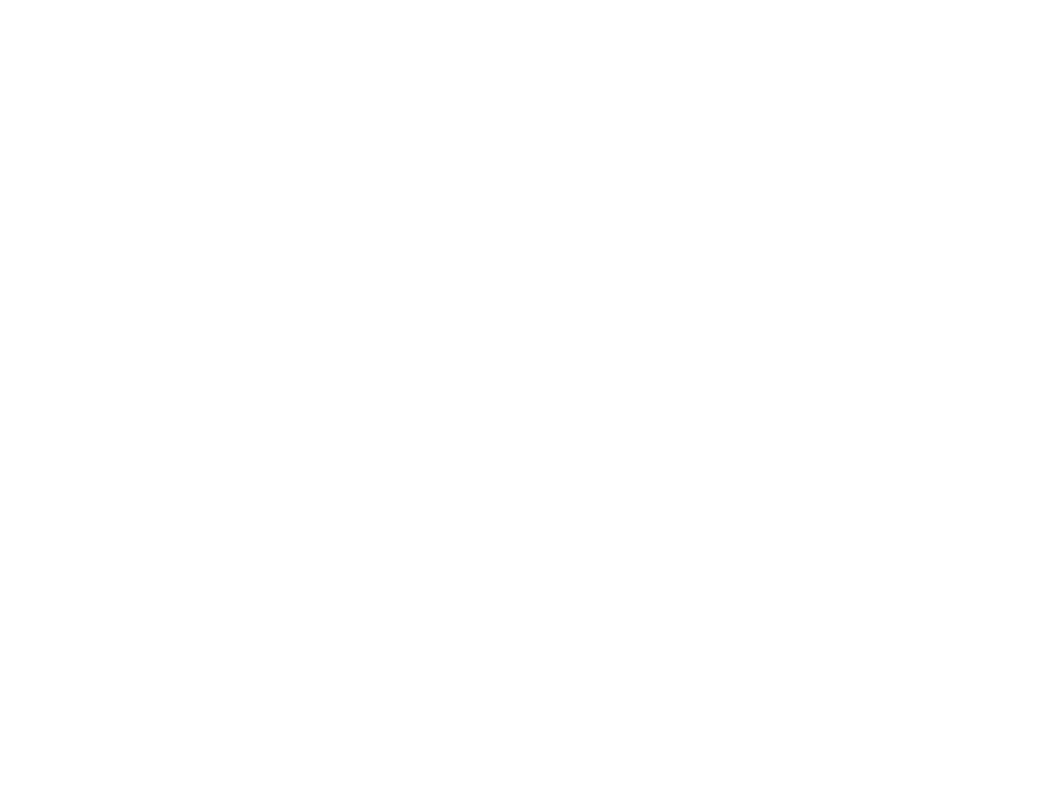
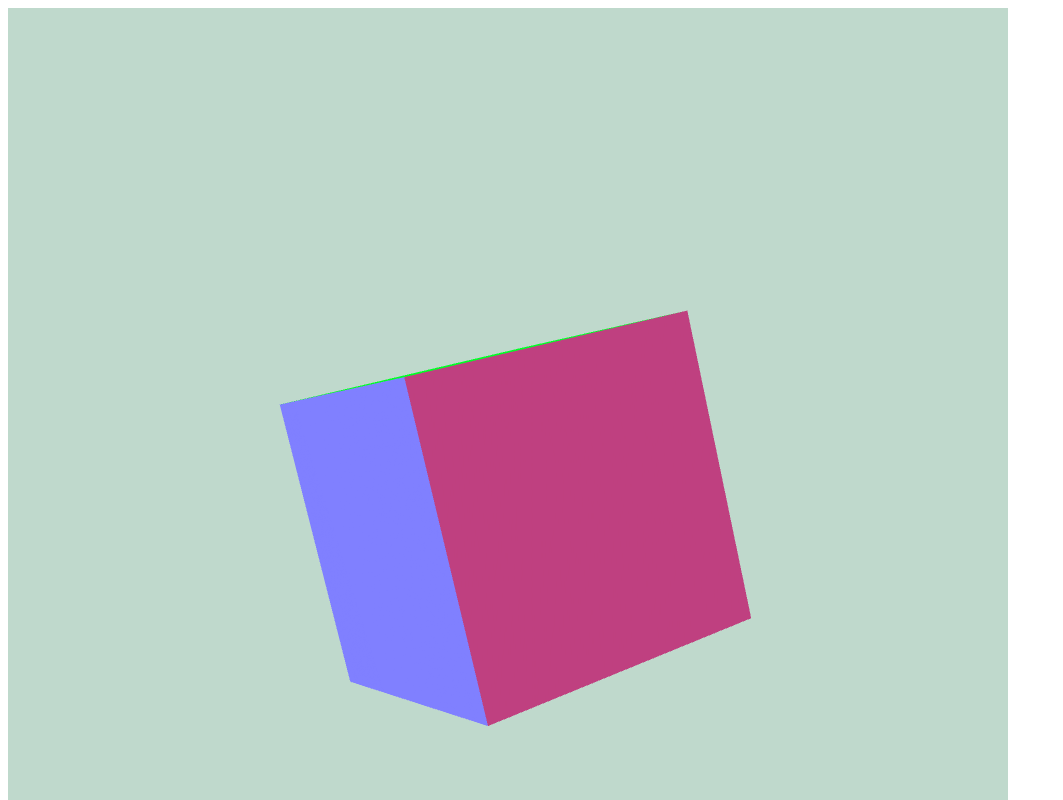
Before and after one commit to ariel-ms/Computer-Graphics, a plain HTML site: page index.html in a window 1280 px wide. Shown: the top 800 px of the page, without its empty margins (0-1063 px from the left). Drawn offline with Linux system fonts and the light colour scheme.

Commit message:
update base code to display 3d cube

```diff
--- a/app.js
+++ b/app.js
@@ -1,34 +1,36 @@
 // Author - Ariel Mendez | A01020690
-// El codigo base de este proyecto esta inspirado en
-// el tutorial: https://www.youtube.com/watch?v=kB0ZVUrI4Aw
+// Resouces or tutorials that inspired this project
+// tutorial - https://www.youtube.com/watch?v=kB0ZVUrI4Aw
+// blog - https://webglfundamentals.org/webgl/lessons/webgl-fundamentals.html
 
-// provides the clip space coordinates
-// attributes get the data from the buffer
-var vertexShaderSrc = [
-  "precision mediump float;",
-  "",
-  "attribute vec2 vertPosition;",
-  "attribute vec3 vertColor;",
-  "varying vec3 fragColor;",
-  "",
-  "void main()",
-  "{",
-  "  fragColor = vertColor;",
-  "  gl_Position = vec4(vertPosition, 0.0, 1.0);",
-  "}",
-].join("\n");
+const createShader = (gl, type, source) => {
+  var shader = gl.createShader(type);
+  gl.shaderSource(shader, source);
+  gl.compileShader(shader);
+  var success = gl.getShaderParameter(shader, gl.COMPILE_STATUS);
+  if (success) {
+    return shader;
+  }
+  console.log("Error while creating the shader", gl.getShaderInfoLog(shader));
+  gl.deleteShader(shader);
+};
 
-// provides color
-// fragColor (read, green, blue)
-var fragmentShaderSrc = [
-  "precision mediump float;",
-  "",
-  "varying vec3 fragColor;",
-  "void main()",
-  "{",
-  "  gl_FragColor = vec4(fragColor, 1.0);",
-  "}",
-].join("\n");
+const createProgram = (gl, vertexShader, fragmentShader) => {
+  var program = gl.createProgram();
+  gl.attachShader(program, vertexShader);
+  gl.attachShader(program, fragmentShader);
+  gl.linkProgram(program);
+
+  var success = gl.getProgramParameter(program, gl.LINK_STATUS);
+  if (success) {
+    return program;
+  }
+  console.log(
+    "Error while creating the program",
+    gl.getProgramInfoLog(program)
+  );
+  gl.deleteProgram(program);
+};
 
 var main = function () {
   const canvas = document.getElementById("surface");
@@ -45,51 +47,187 @@ var main = function () {
     return;
   }
 
-  // clear color
-  gl.clearColor(1.0, 1.0, 1.0, 1.0);
-  gl.clear(gl.COLOR_BUFFER_BIT | gl.DEPTH_BUFFER_BIT);
+  // get shaders text
+  var vertexShaderTxt = document.querySelector("#vertex-shader").text;
+  var fragmentShaderTxt = document.querySelector("#fragment-shader").text;
 
-  // create shaders
-  var vertexShader = gl.createShader(gl.VERTEX_SHADER);
-  gl.shaderSource(vertexShader, vertexShaderSrc);
+  // create the shaders
+  var vertexShader = createShader(gl, gl.VERTEX_SHADER, vertexShaderTxt);
+  var fragmentShader = createShader(gl, gl.FRAGMENT_SHADER, fragmentShaderTxt);
 
-  var fragmentShader = gl.createShader(gl.FRAGMENT_SHADER);
-  gl.shaderSource(fragmentShader, fragmentShaderSrc);
+  // create program
+  var program = createProgram(gl, vertexShader, fragmentShader);
 
-  // compile vertex shader
-  gl.compileShader(vertexShader);
-  if (!gl.getShaderParameter(vertexShader, gl.COMPILE_STATUS)) {
-    console.error(
-      "ERROR compiling vertex shader!",
-      gl.getShaderInfoLog(vertexShader)
+  // get vertex attribute locations
+  var positionAttrLocation = gl.getAttribLocation(program, 'vertPosition');
+  var colorAttrLocation = gl.getAttribLocation(program, 'vertColor');
+
+  // get uniform locations
+  var matWorldUniformLocation = gl.getUniformLocation(program, 'mWorld');
+	var matViewUniformLocation = gl.getUniformLocation(program, 'mView');
+  var matProjUniformLocation = gl.getUniformLocation(program, 'mProj');
+
+  // create wall vertex buffer
+  var wallVertexBufferObj = gl.createBuffer();
+	gl.bindBuffer(gl.ARRAY_BUFFER, wallVertexBufferObj);
+  setWallData(gl);
+
+  // create wall index buffer
+  var wallIndexBufferObj = gl.createBuffer();
+	gl.bindBuffer(gl.ELEMENT_ARRAY_BUFFER, wallIndexBufferObj);
+  setWallIndexBuffer(gl);
+
+  drawScene();
+
+  function drawScene() {
+    // clear canvas
+    gl.clearColor(1.0, 1.0, 1.0, 1.0);
+    gl.clear(gl.COLOR_BUFFER_BIT | gl.DEPTH_BUFFER_BIT);
+
+    // enable culling and depth_test
+    gl.enable(gl.DEPTH_TEST);
+    gl.enable(gl.CULL_FACE);
+    gl.frontFace(gl.CCW);
+    gl.cullFace(gl.BACK);
+
+    // Tell OpenGL state machine which program should be active.
+    gl.useProgram(program);
+
+    // enable position attr
+    gl.enableVertexAttribArray(positionAttrLocation);
+
+    gl.vertexAttribPointer(
+      positionAttrLocation, // Attribute location
+      3, // Number of elements per attribute
+      gl.FLOAT, // Type of elements
+      gl.FALSE,
+      6 * Float32Array.BYTES_PER_ELEMENT, // Size of an individual vertex
+      0 // Offset from the beginning of a single vertex to this attribute
     );
-    return;
+
+    // enable color attr
+    gl.enableVertexAttribArray(colorAttrLocation);
+
+    gl.vertexAttribPointer(
+      colorAttrLocation, // Attribute location
+      3, // Number of elements per attribute
+      gl.FLOAT, // Type of elements
+      gl.FALSE,
+      6 * Float32Array.BYTES_PER_ELEMENT, // Size of an individual vertex
+      3 * Float32Array.BYTES_PER_ELEMENT // Offset from the beginning of a single vertex to this attribute
+    );
+
+    // compute the matrices
+    var worldMatrix = new Float32Array(16);
+    var viewMatrix = new Float32Array(16);
+    var projMatrix = new Float32Array(16);
+    glMatrix.mat4.identity(worldMatrix);
+    glMatrix.mat4.lookAt(viewMatrix, [0, 0, -8], [0, 0, 0], [0, 1, 0]);
+    glMatrix.mat4.perspective(projMatrix, glMatrix.glMatrix.toRadian(45), canvas.clientWidth / canvas.clientHeight, 0.1, 1000.0);
+
+    gl.uniformMatrix4fv(matWorldUniformLocation, gl.FALSE, worldMatrix);
+    gl.uniformMatrix4fv(matViewUniformLocation, gl.FALSE, viewMatrix);
+    gl.uniformMatrix4fv(matProjUniformLocation, gl.FALSE, projMatrix);
+
+    var xRotationMatrix = new Float32Array(16);
+    var yRotationMatrix = new Float32Array(16);
+
+    //
+    // Main render loop
+    //
+    var identityMatrix = new Float32Array(16);
+    glMatrix.mat4.identity(identityMatrix);
+    var angle = 0;
+    var loop = function () {
+      angle = performance.now() / 1000 / 6 * 2 * Math.PI;
+      glMatrix.mat4.rotate(yRotationMatrix, identityMatrix, angle, [0, 1, 0]);
+      glMatrix.mat4.rotate(xRotationMatrix, identityMatrix, angle / 4, [1, 0, 0]);
+      glMatrix.mat4.mul(worldMatrix, yRotationMatrix, xRotationMatrix);
+      gl.uniformMatrix4fv(matWorldUniformLocation, gl.FALSE, worldMatrix);
+
+      gl.clearColor(0.75, 0.85, 0.8, 1.0);
+      gl.clear(gl.DEPTH_BUFFER_BIT | gl.COLOR_BUFFER_BIT);
+      gl.drawElements(gl.TRIANGLES, 36, gl.UNSIGNED_SHORT, 0);
+
+      requestAnimationFrame(loop);
+    };
+    requestAnimationFrame(loop);
   }
 
-  // compile fragment shader
-  gl.compileShader(fragmentShader);
-  if (!gl.getShaderParameter(fragmentShader, gl.COMPILE_STATUS)) {
-    console.error(
-      "ERROR compiling fragment shader!",
-      gl.getShaderInfoLog(fragmentShader)
-    );
-    return;
-  }
+};
 
-  // create program
-  var program = gl.createProgram();
+const setWallData = (gl) => {
 
-  // link the shaders to the program
-  gl.attachShader(program, vertexShader);
-  gl.attachShader(program, fragmentShader);
-  gl.linkProgram(program);
-  if (!gl.getProgramParameter(program, gl.LINK_STATUS)) {
-    console.error("ERROR linking program!", gl.getProgramInfoLog(program));
-    return;
-  }
-  gl.validateProgram(program);
-  if (!gl.getProgramParameter(program, gl.VALIDATE_STATUS)) {
-    console.error("ERROR validating program!", gl.getProgramInfoLog(program));
-    return;
-  }
-};
+  var wallVertices =
+  [ // X, Y, Z           R, G, B
+		// Top
+		-1.0, 1.0, -1.0,   0.5, 0.5, 0.5,
+		-1.0, 1.0, 1.0,    0.5, 0.5, 0.5,
+		1.0, 1.0, 1.0,     0.5, 0.5, 0.5,
+		1.0, 1.0, -1.0,    0.5, 0.5, 0.5,
+
+		// Left
+		-1.0, 1.0, 1.0,    0.75, 0.25, 0.5,
+		-1.0, -1.0, 1.0,   0.75, 0.25, 0.5,
+		-1.0, -1.0, -1.0,  0.75, 0.25, 0.5,
+		-1.0, 1.0, -1.0,   0.75, 0.25, 0.5,
+
+		// Right
+		1.0, 1.0, 1.0,    0.25, 0.25, 0.75,
+		1.0, -1.0, 1.0,   0.25, 0.25, 0.75,
+		1.0, -1.0, -1.0,  0.25, 0.25, 0.75,
+		1.0, 1.0, -1.0,   0.25, 0.25, 0.75,
+
+		// Front
+		1.0, 1.0, 1.0,    1.0, 0.0, 0.15,
+		1.0, -1.0, 1.0,    1.0, 0.0, 0.15,
+		-1.0, -1.0, 1.0,    1.0, 0.0, 0.15,
+		-1.0, 1.0, 1.0,    1.0, 0.0, 0.15,
+
+		// Back
+		1.0, 1.0, -1.0,    0.0, 1.0, 0.15,
+		1.0, -1.0, -1.0,    0.0, 1.0, 0.15,
+		-1.0, -1.0, -1.0,    0.0, 1.0, 0.15,
+		-1.0, 1.0, -1.0,    0.0, 1.0, 0.15,
+
+		// Bottom
+		-1.0, -1.0, -1.0,   0.5, 0.5, 1.0,
+		-1.0, -1.0, 1.0,    0.5, 0.5, 1.0,
+		1.0, -1.0, 1.0,     0.5, 0.5, 1.0,
+		1.0, -1.0, -1.0,    0.5, 0.5, 1.0,
+	];
+
+  gl.bufferData(gl.ARRAY_BUFFER, new Float32Array(wallVertices), gl.STATIC_DRAW);
+}
+
+const setWallIndexBuffer = (gl) => {
+  var boxIndices =
+	[
+		// Top
+		0, 1, 2,
+		0, 2, 3,
+
+		// Left
+		5, 4, 6,
+		6, 4, 7,
+
+		// Right
+		8, 9, 10,
+		8, 10, 11,
+
+		// Front
+		13, 12, 14,
+		15, 14, 12,
+
+		// Back
+		16, 17, 18,
+		16, 18, 19,
+
+		// Bottom
+		21, 20, 22,
+		22, 20, 23
+	];
+	gl.bufferData(gl.ELEMENT_ARRAY_BUFFER, new Uint16Array(boxIndices), gl.STATIC_DRAW);
+}
+
+main();
--- a/index.html
+++ b/index.html
@@ -4,9 +4,34 @@
     <meta charset="utf-8" />
     <title>webgl</title>
   </head>
-  <body onload="main();">
+  <body>
     <canvas id="surface" width="1000" height="1000"> </canvas>
     <script src="gl-matrix.js"></script>
+    <script id="vertex-shader" type="x-shader/x-vertex">
+      precision mediump float;
+      attribute vec3 vertPosition;
+      attribute vec3 vertColor;
+      varying vec3 fragColor;
+      uniform mat4 mWorld;
+      uniform mat4 mView;
+      uniform mat4 mProj;
+
+      void main()
+      {
+        fragColor = vertColor;
+        gl_Position = mProj * mView * mWorld * vec4(vertPosition, 1.0);
+      }
+    </script>
+
+    <script id="fragment-shader" type="x-shader/x-fragment">
+      precision mediump float;
+      varying vec3 fragColor;
+      void main()
+      {
+        gl_FragColor = vec4(fragColor, 1.0);
+      }
+    </script>
+
     <script src="app.js"></script>
   </body>
 </html>
```
